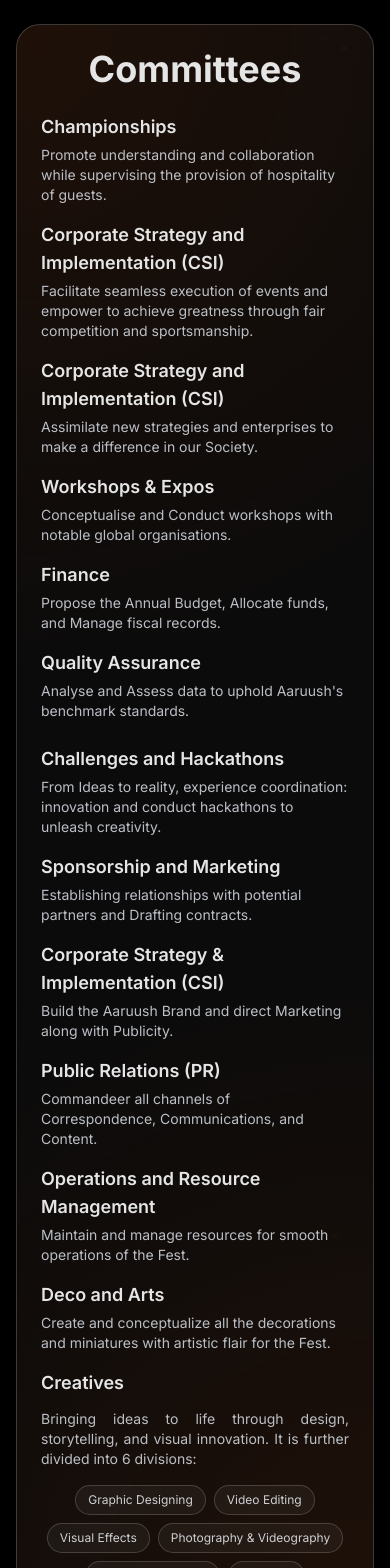
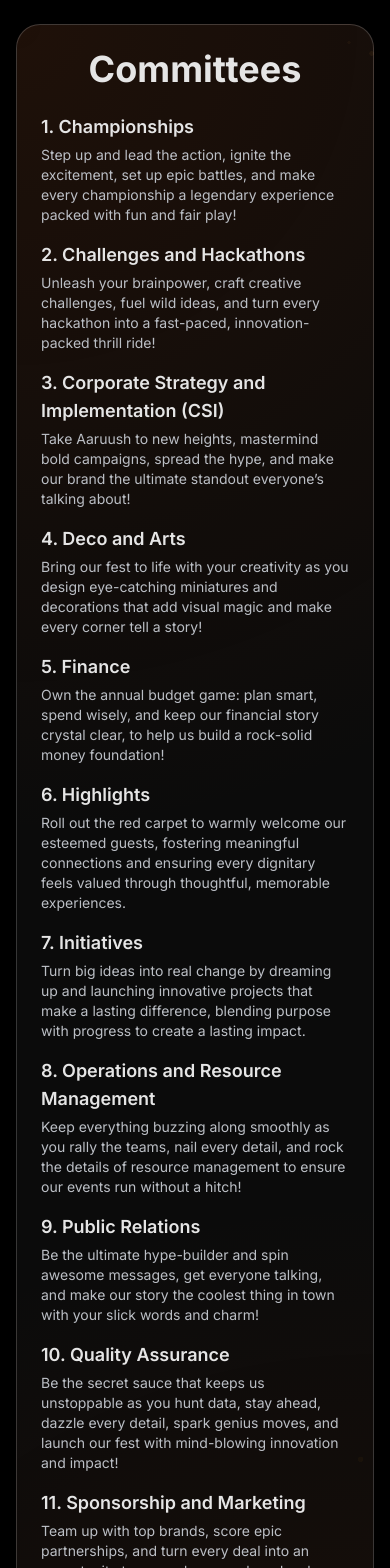
Before and after one commit to team-envision/CFA-25-frontend, a Next.js app: page /components/Committees in a window 390 px wide. Shown: the top 1568 px of the page. Built offline with nearby package versions, Linux system fonts and the light colour scheme.

Commit message:
fix ui and update committee details

```diff
--- a/src/app/components/Committees/page.tsx
+++ b/src/app/components/Committees/page.tsx
@@ -10,57 +10,58 @@
 const Particles = dynamic(() => import("../Particles"), { ssr: false });
 
 // Committee Data
-const leftCommittees = [
+const CommitteeNames = [
   {
-    title: "Championships",
-    desc: "Promote understanding and collaboration while supervising the provision of hospitality of guests.",
+    title: "1. Championships",
+    desc: "Step up and lead the action, ignite the excitement, set up epic battles, and make every championship a legendary experience packed with fun and fair play!",
   },
   {
-    title: "Corporate Strategy and Implementation (CSI)",
-    desc: "Facilitate seamless execution of events and empower to achieve greatness through fair competition and sportsmanship.",
+    title: "2. Challenges and Hackathons",
+    desc: "Unleash your brainpower, craft creative challenges, fuel wild ideas, and turn every hackathon into a fast-paced, innovation-packed thrill ride!",
   },
   {
-    title: "Corporate Strategy and Implementation (CSI)",
-    desc: "Assimilate new strategies and enterprises to make a difference in our Society.",
+    title: "3. Corporate Strategy and Implementation (CSI)",
+    desc: "Take Aaruush to new heights, mastermind bold campaigns, spread the hype, and make our brand the ultimate standout everyone’s talking about!",
   },
   {
-    title: "Workshops & Expos",
-    desc: "Conceptualise and Conduct workshops with notable global organisations.",
+    title: "4. Deco and Arts",
+    desc: "Bring our fest to life with your creativity as you design eye-catching miniatures and decorations that add visual magic and make every corner tell a story!",
   },
   {
-    title: "Finance",
-    desc: "Propose the Annual Budget, Allocate funds, and Manage fiscal records.",
+    title: "5. Finance",
+    desc: "Own the annual budget game: plan smart, spend wisely, and keep our financial story crystal clear, to help us build a rock-solid money foundation!",
   },
   {
-    title: "Quality Assurance",
-    desc: "Analyse and Assess data to uphold Aaruush's benchmark standards.",
-  },
-];
-
-const rightCommittees = [
-  {
-    title: "Challenges and Hackathons",
-    desc: "From Ideas to reality, experience coordination: innovation and conduct hackathons to unleash creativity.",
+    title: "6. Highlights",
+    desc: "Roll out the red carpet to warmly welcome our esteemed guests, fostering meaningful connections and ensuring every dignitary feels valued through thoughtful, memorable experiences.",
   },
   {
-    title: "Sponsorship and Marketing",
-    desc: "Establishing relationships with potential partners and Drafting contracts.",
+    title: "7. Initiatives",
+    desc: "Turn big ideas into real change by dreaming up and launching innovative projects that make a lasting difference, blending purpose with progress to create a lasting impact.",
   },
   {
-    title: "Corporate Strategy & Implementation (CSI)",
-    desc: "Build the Aaruush Brand and direct Marketing along with Publicity.",
+    title: "8. Operations and Resource Management",
+    desc: "Keep everything buzzing along smoothly as you rally the teams, nail every detail, and rock the details of resource management to ensure our events run without a hitch!",
   },
   {
-    title: "Public Relations (PR)",
-    desc: "Commandeer all channels of Correspondence, Communications, and Content.",
+    title: "9. Public Relations",
+    desc: "Be the ultimate hype-builder and spin awesome messages, get everyone talking, and make our story the coolest thing in town with your slick words and charm!",
   },
   {
-    title: "Operations and Resource Management",
-    desc: "Maintain and manage resources for smooth operations of the Fest.",
+    title: "10. Quality Assurance",
+    desc: "Be the secret sauce that keeps us unstoppable as you hunt data, stay ahead, dazzle every detail, spark genius moves, and launch our fest with mind-blowing innovation and impact!",
   },
   {
-    title: "Deco and Arts",
-    desc: "Create and conceptualize all the decorations and miniatures with artistic flair for the Fest.",
+    title: "11. Sponsorship and Marketing",
+    desc: "Team up with top brands, score epic partnerships, and turn every deal into an opportunity to expand our reach and make our impact even louder!",
+  },
+  {
+    title: "12. Workshops and Expos",
+    desc: "Make tech pop by setting up hands-on workshops and rad exhibitions that turn learning into an adventure everyone’s raving about!",
+  },
+  {
+    title: "13. Creatives",
+    desc: "Unleash your inner artist and whip up eye-popping visuals, create soundscapes that wow, and spin stories through art that grabs attention and gets hearts racing!",
   },
 ];
 
@@ -125,23 +126,7 @@
               {/* Grid Columns */}
               <div className="flex flex-col md:flex-row gap-6 pb-12 md:hidden">
                 <div className="flex-1 space-y-4">
-                  {leftCommittees.map((item, idx) => (
-                    <div key={idx}>
-                      <h3 className="text-lg sm:text-xl font-semibold mb-1">
-                        {item.title}
-                      </h3>
-
-                      <p className="text-sm sm:text-base text-gray-300">
-                        {item.desc}
-                      </p>
-                    </div>
-                  ))}
-                </div>
-
-                <div className="hidden md:block w-[2px] bg-white/30 rounded-full" />
-
-                <div className="flex-1 space-y-4 text-left md:text-right">
-                  {rightCommittees.map((item, idx) => (
+                  {CommitteeNames.map((item, idx) => (
                     <div key={idx}>
                       <h3 className="text-lg sm:text-xl font-semibold mb-1">
                         {item.title}
@@ -155,16 +140,7 @@
                 </div>
               </div>
               {/* Creatives */}
-              <div className="mt-[-2rem] md:hidden">
-                <h3 className="text-lg sm:text-xl md:text-2xl font-semibold mb-3">
-                  Creatives
-                </h3>
-
-                <p className="text-sm sm:text-base text-gray-300 mb-4 text-justify sm:text-left">
-                  Bringing ideas to life through design, storytelling, and
-                  visual innovation. It is further divided into 6 divisions:
-                </p>
-
+              <div className="mt-[-2rem] md:hidden mb-2">
                 <div className="flex flex-wrap gap-2 sm:gap-3 justify-center sm:justify-start">
                   {creativeTags.map((tag, idx) => (
                     <span
@@ -178,18 +154,6 @@
               </div>
             </div>
           </div>
-          {/* Desktop View: Image
-          <div className="hidden md:block w-full rounded-3xl overflow-hidden shadow-lg ">
-            <Image
-              src="/images/Committees.png"
-              alt="Committee"
-              width={1080}
-              height={600}
-              className="mx-auto"
-              priority
-            />
-          </div> */}
-          {/* Button - Always Visible */}
           <div className="absolute bottom-0 left-1/2 -translate-x-1/2 translate-y-1/2 z-10">
             <button
               onClick={() => navigateToPage("recruitment")}
```
